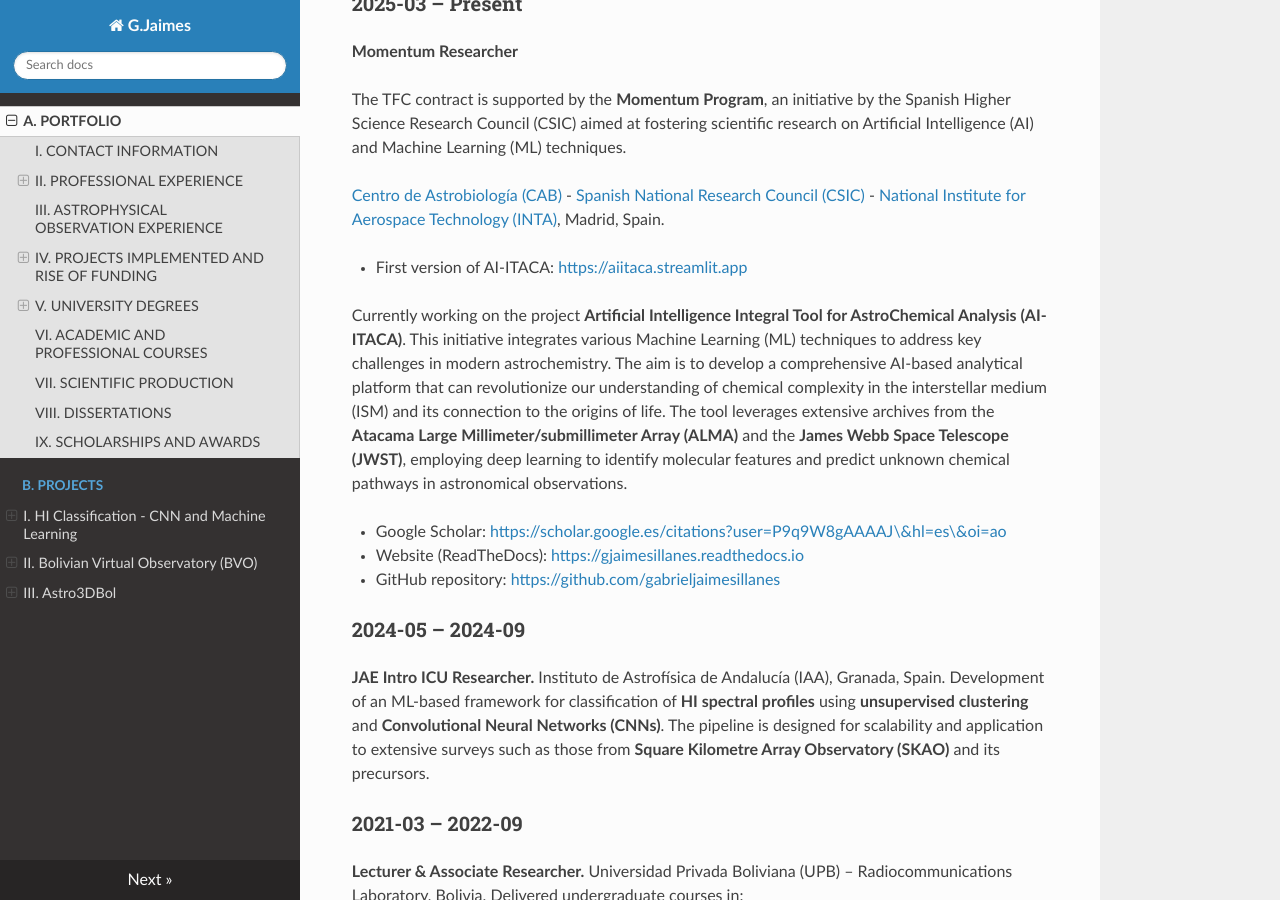
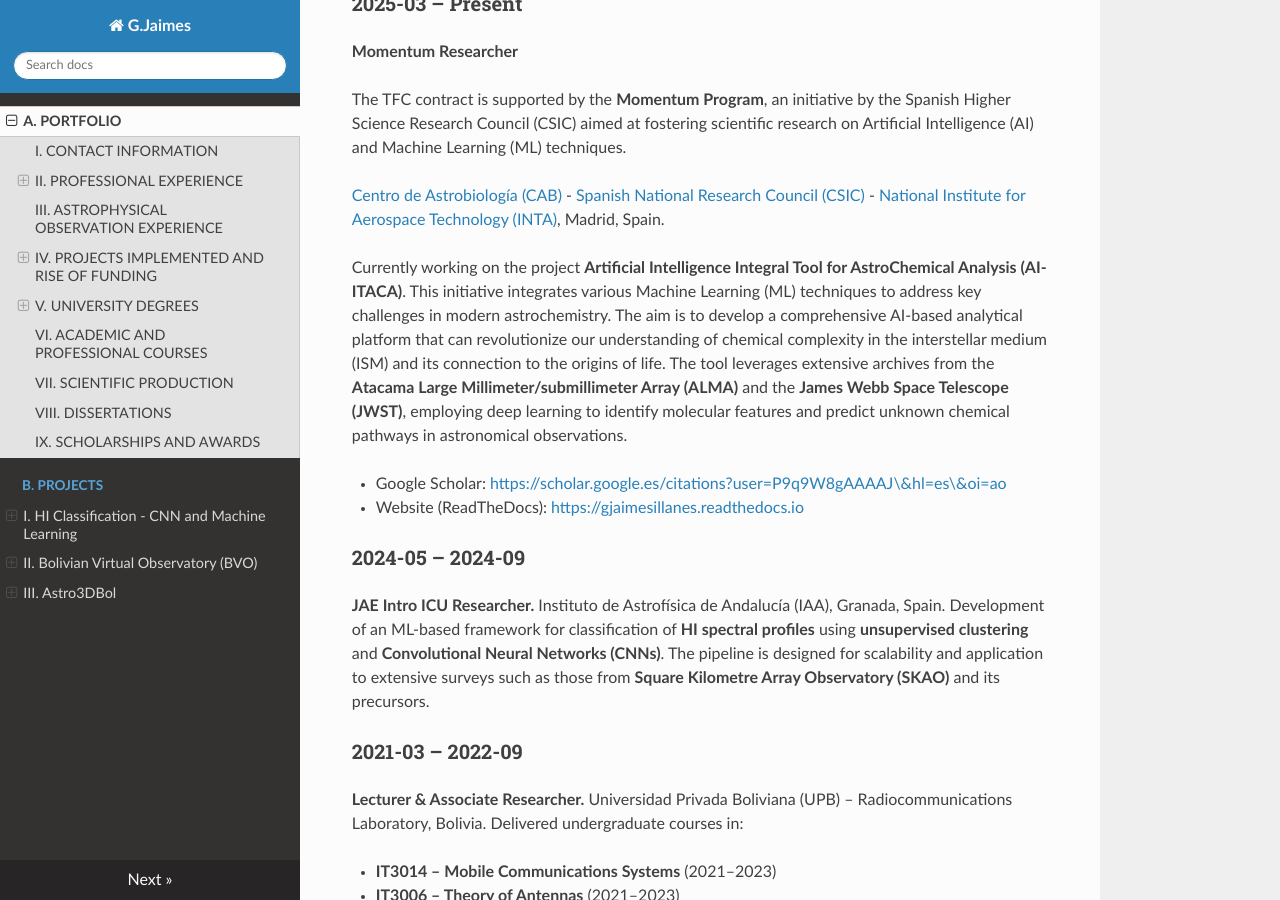
Before and after one commit to gabojaimesillanes/g.jaimes.illanes, an MkDocs documentation site: the page built from docs/portfolio.md, in a window 1280 px wide and 900 px high, scrolled down 1072 px. Built offline with MkDocs 1.6.1, drawn with Linux system fonts in a browser that asks for light colours; nearby versions of some CDN libraries.

Commit message:
Update portfolio.md

```diff
--- a/docs/portfolio.md
+++ b/docs/portfolio.md
@@ -30,13 +30,10 @@ The TFC contract is supported by the **Momentum Program**, an initiative by the
 
 [Centro de Astrobiología (CAB)](https://cab.inta-csic.es/) - [Spanish National Research Council (CSIC)](https://www.csic.es/) - [National Institute for Aerospace Technology (INTA)](https://www.inta.es/), Madrid, Spain.
 
-* First version of AI-ITACA: [https://aiitaca.streamlit.app](https://aiitaca.streamlit.app)
-
 Currently working on the project **Artificial Intelligence Integral Tool for AstroChemical Analysis (AI-ITACA)**. This initiative integrates various Machine Learning (ML) techniques to address key challenges in modern astrochemistry. The aim is to develop a comprehensive AI-based analytical platform that can revolutionize our understanding of chemical complexity in the interstellar medium (ISM) and its connection to the origins of life. The tool leverages extensive archives from the **Atacama Large Millimeter/submillimeter Array (ALMA)** and the **James Webb Space Telescope (JWST)**, employing deep learning to identify molecular features and predict unknown chemical pathways in astronomical observations.
 
 * Google Scholar: [https://scholar.google.es/citations?user=P9q9W8gAAAAJ\&hl=es\&oi=ao](https://scholar.google.es/citations?user=P9q9W8gAAAAJ&hl=es&oi=ao)
 * Website (ReadTheDocs): [https://gjaimesillanes.readthedocs.io](https://gjaimesillanes.readthedocs.io/en/latest)
-* GitHub repository: [https://github.com/gabrieljaimesillanes](https://github.com/gabojaimesillanes)
 
 ### 2024-05 – 2024-09
 
```
